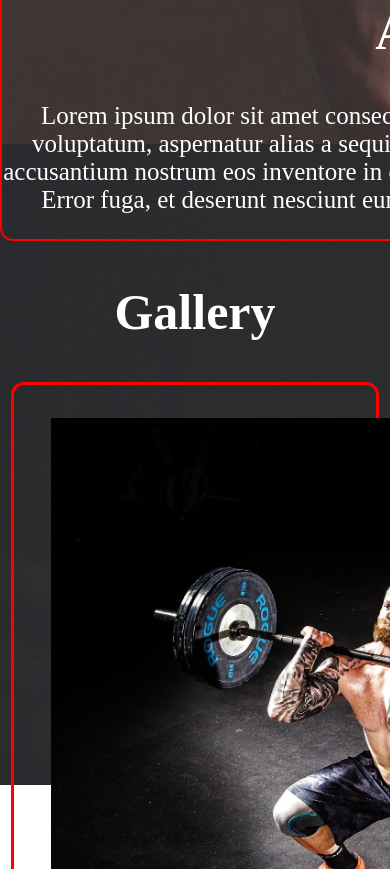
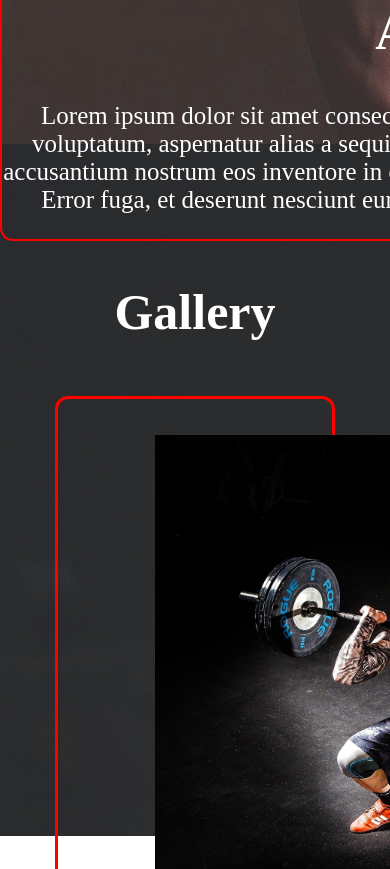
Before and after one commit to Nikhilkambo/myfirstpage, a plain HTML site: page index.html in a window 390 px wide. Shown: the part 1131-2000 px from the top of the page. Drawn offline with Linux system fonts and the light colour scheme.

Commit message:
Add files via upload

```diff
--- a/style.css
+++ b/style.css
@@ -60,7 +60,6 @@
 
        .navbar li a.active {
            color: rgb(76, 219, 183);
-           text-decoration: underline;
        }
 
        .navbar li a:hover {
@@ -121,7 +120,7 @@
                font-size: 55%;
            }
            body::before {
-               height: 227%;
+               height: 233%;
            }
            .item2 {
                position: absolute;
@@ -153,10 +152,11 @@
            }
            #gallery .gallery-image {
                display: block;
+               margin: 6.3rem;
            }
            #gallery img {
-               width: 100rem;
-               padding: 4px 8px;
-               margin: 17px;
+               margin-top: 24px;
+               width: 82rem;
+               padding: 0px 85px;
            }
        }
```
